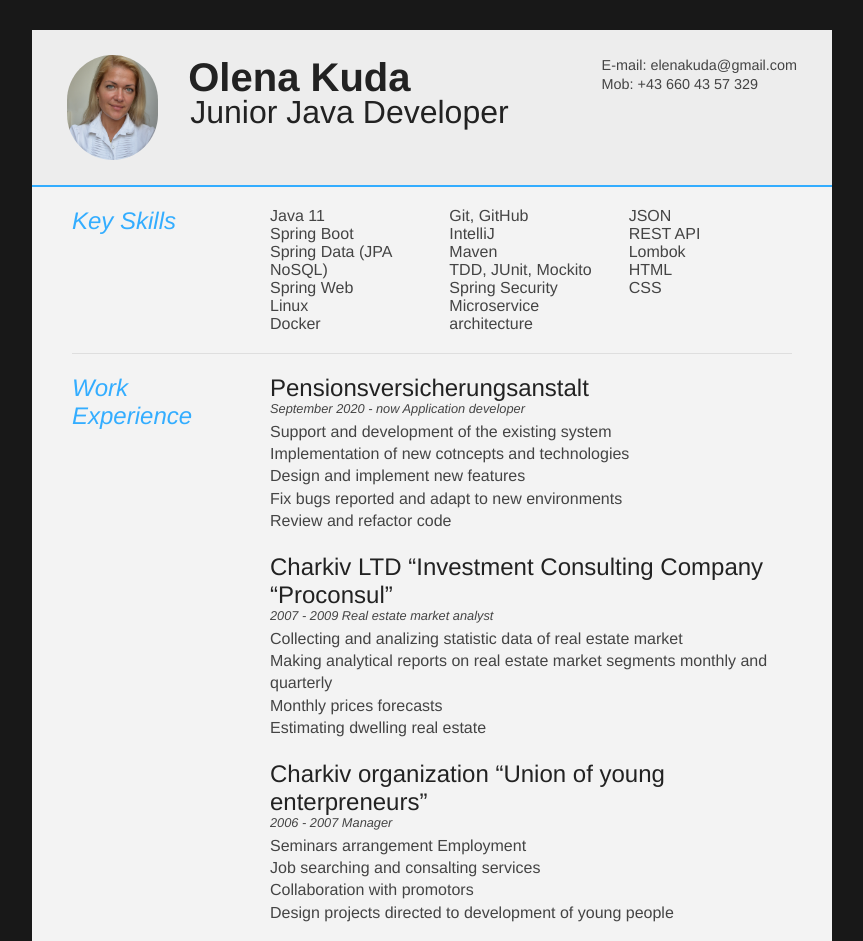
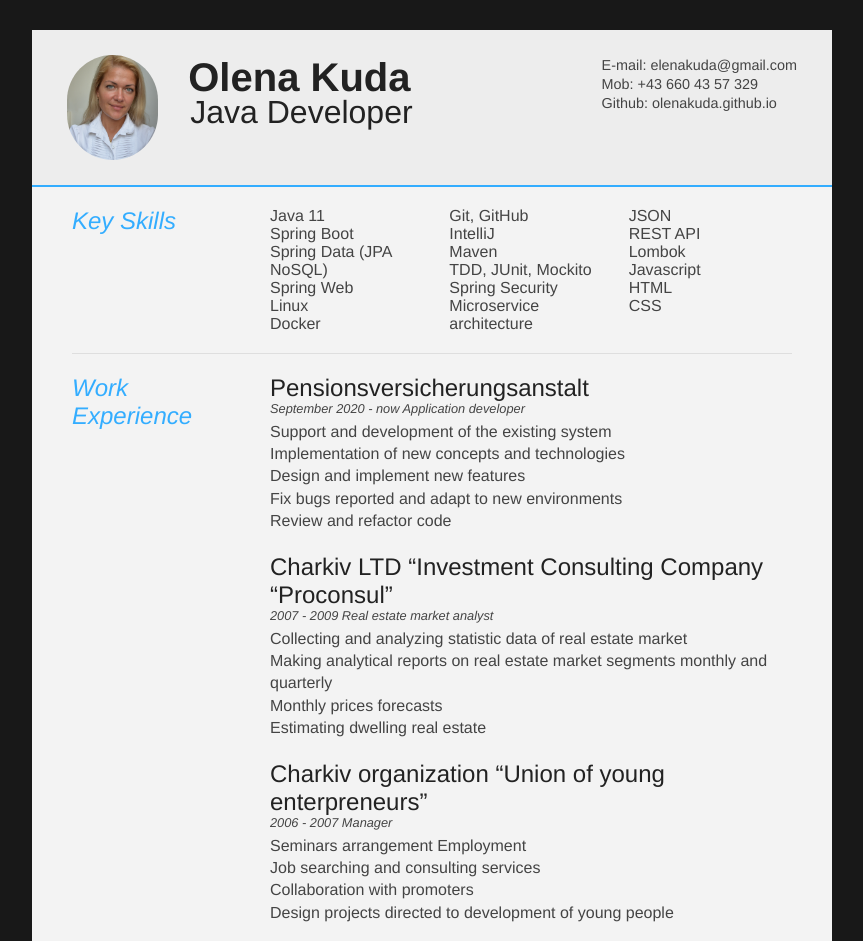
Before and after one commit to olenakuda/olenakuda.github.io, a plain HTML site: page index.html in a window 1280 px wide. Shown: the top 941 px of the page, without its empty margins (208-1071 px from the left). Drawn offline with Linux system fonts and the light colour scheme; a web font is replaced by a local one.

Commit message:
add github ref

```diff
--- a/index.html
+++ b/index.html
@@ -1,7 +1,7 @@
 <!DOCTYPE html>
 <html lang="en">
 <head>
-    <title>Olena Kuda - Junior Java Developer - Curriculum Vitae</title>
+    <title>Olena Kuda - Java Developer - Curriculum Vitae</title>
     <meta charset="UTF-8">
     <meta name="description" content="The Curriculum Vitae of Olena Kuda"/>
     <meta name="name" content="Junior, Java, Software, Developer"/>
@@ -18,12 +18,13 @@
         </div>
         <div id="name">
             <h1 class="quickFade delayTwo">Olena Kuda</h1>
-            <h2 class="quickFade delayThree">Junior Java Developer</h2>
+            <h2 class="quickFade delayThree">Java Developer</h2>
         </div>
         <div id="contactDetails" class="quickFade delayFour">
             <ul>
-                <li>E-mail: <a href="mailto:elenakuda@gmail.com" target="_blank"> elenakuda@gmail.com</a></li>
+                <li>E-mail: <a href="mailto:elenakuda@gmail.com" target="_blank">elenakuda@gmail.com</a></li>
                 <li>Mob: +43 660 43 57 329</li>
+                <li>Github: <a href="https://olenakuda.github.io" target="_blank">olenakuda.github.io</a></li>
             </ul>
         </div>
         <div class="clear"></div>
@@ -50,6 +51,7 @@
                     <li>JSON</li>
                     <li>REST API</li>
                     <li>Lombok</li>
+                    <li>Javascript</li>
                     <li>HTML</li>
                     <li>CSS</li>
                 </ul>
@@ -65,7 +67,7 @@
                     <h2>Pensionsversicherungsanstalt</h2>
                     <p class="subDetails">September 2020 - now Application developer</p>
                     <p>Support and development of the existing system<br>
-                        Implementation of new cotncepts and technologies<br>
+                        Implementation of new concepts and technologies<br>
                         Design and implement new features<br>
                         Fix bugs reported and adapt to new environments<br>
                         Review and refactor code<br>
@@ -74,7 +76,7 @@
                 <article>
                     <h2>Charkiv LTD “Investment Consulting Company “Proconsul”</h2>
                     <p class="subDetails">2007 - 2009 Real estate market analyst</p>
-                    <p>Collecting and analizing statistic data of real estate market<br>
+                    <p>Collecting and analyzing statistic data of real estate market<br>
                         Making analytical reports on real estate market segments monthly and quarterly<br>
                         Monthly prices forecasts<br>
                         Estimating dwelling real estate
@@ -85,8 +87,8 @@
                     </h2>
                     <p class="subDetails">2006 - 2007 Manager</p>
                     <p>Seminars arrangement Employment<br>
-                        Job searching and consalting services<br>
-                        Collaboration with promotors<br>
+                        Job searching and consulting services<br>
+                        Collaboration with promoters<br>
                         Design projects directed to development of young people
                     </p>
                 </article>
@@ -131,7 +133,7 @@
                 <div class="sectionContent">
                     <ul class="keySkills">
                         <li>Jogging</li>
-                        <li>Board games</li>
+                        <li>Board games/Card games</li>
                         <li>Reading</li>
                         <li>Cooking</li>
                         <li>Traveling</li>
```
